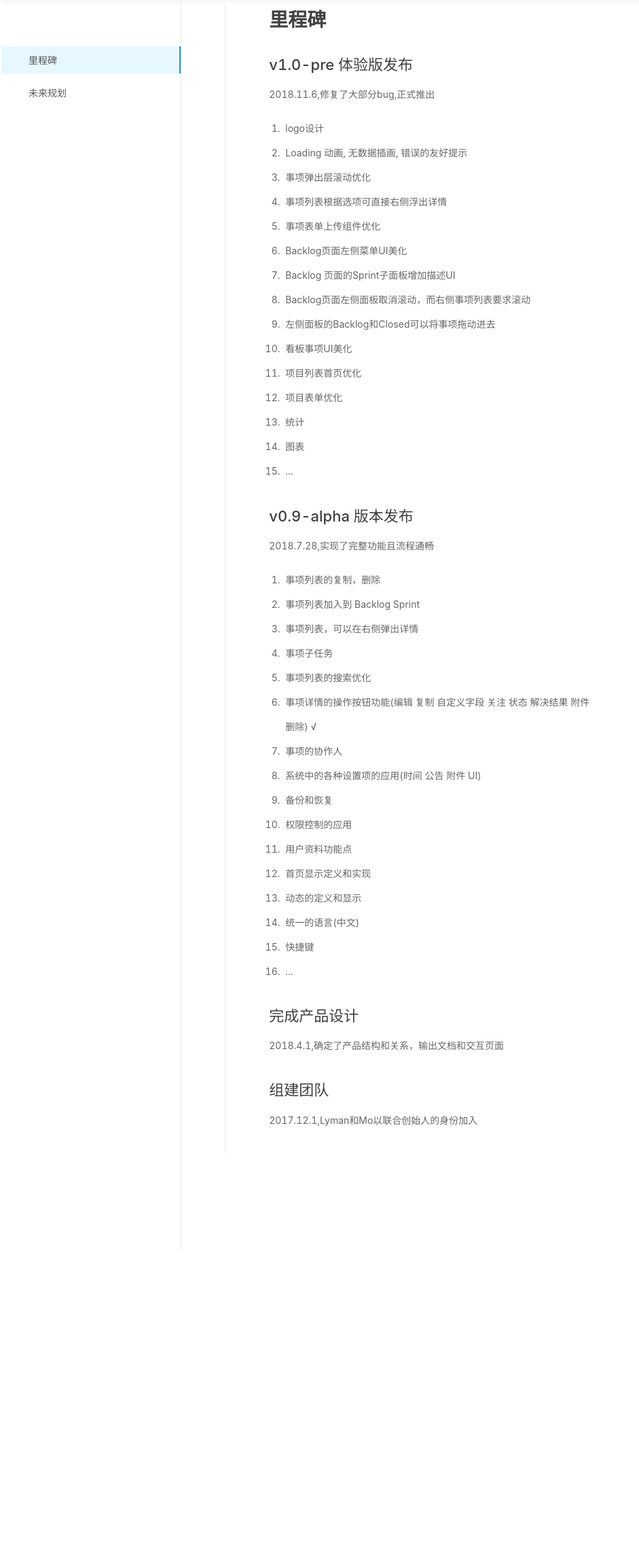
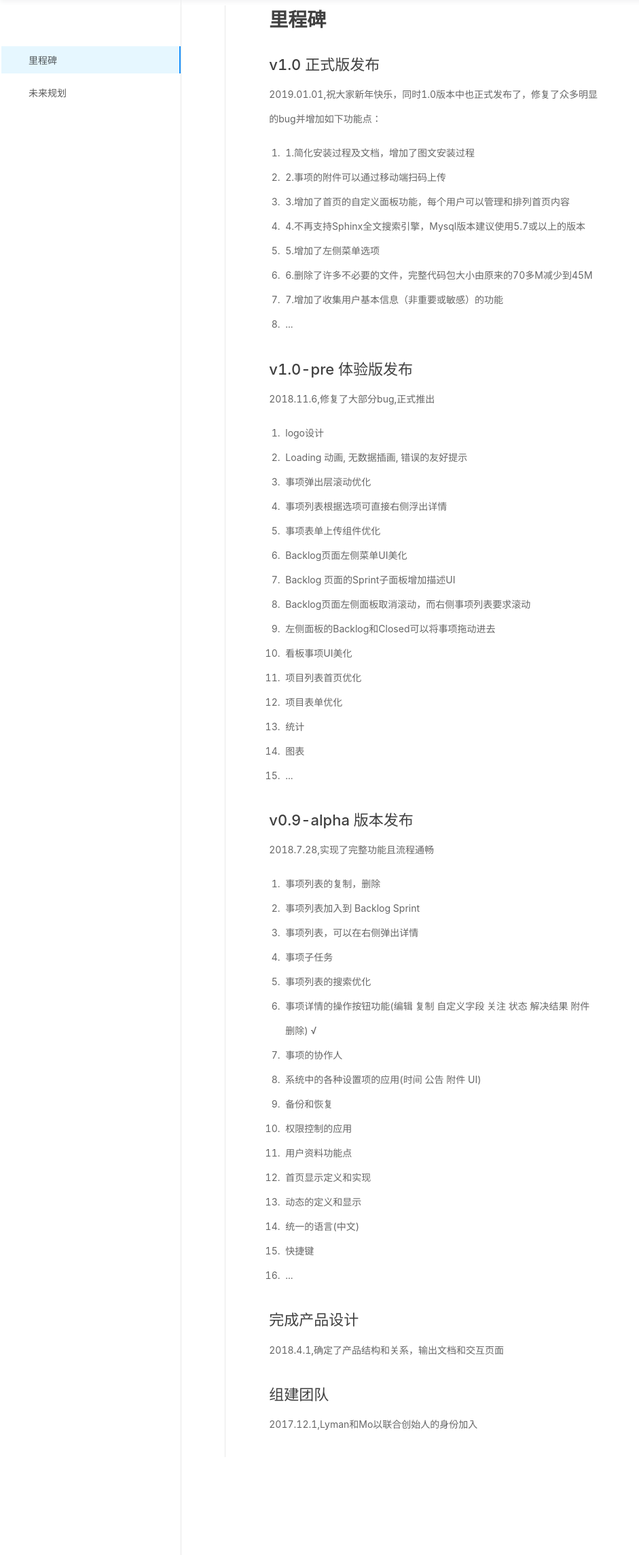
Before and after one commit to gopeak/masterlab_site, a PHP site: page /milestone.php in a window 1280 px wide. Shown: the part 64-2351 px from the top of the page at 68% size, without its empty margins (0-941 px from the left). Before the commit the page ends 1904 px from the top, so only its background shows below. Run offline with PHP 8.4, Linux system fonts and the light colour scheme; some libraries are stand-ins or nearby versions.

Commit message:
里程碑自己发布了1.0版本说明

```diff
--- a/ant/download.php
+++ b/ant/download.php
@@ -222,7 +222,7 @@ if (isset($_GET['file'])) {
             <h2>下 载</h2>
             <span class="separator"></span>
             <div class="info-content">
-                <p class="main-info">源代码托管于<a href="https://github.com/gopeak/masterlab/"> Github </a>，目前处于正式发布前的体验测试中</p>
+                <p class="main-info">源代码托管于<a href="https://github.com/gopeak/masterlab/"> Github </a></p>
                 <p class="main-info">Masterlab-full-last.zip为完整的代码包，无需安装Git和Composer命令行工具，安装过程详见<a href="help.php?md=install"> 文档 </a>页面 </p>
             </div>
         </section>
--- a/ant/milestone.php
+++ b/ant/milestone.php
@@ -49,6 +49,19 @@ $page = 'milestone';
         <div class="main-container ant-col-xs-24 ant-col-sm-24 ant-col-md-18 ant-col-lg-19">
             <article class="markdown">
                 <h1><!-- react-text: 7590 -->里程碑<!-- /react-text --></h1>
+
+                <h2>v1.0 正式版发布</h2>
+                <p>2019.01.01,祝大家新年快乐，同时1.0版本中也正式发布了，修复了众多明显的bug并增加如下功能点：</p>
+                <ol>
+                    <li>1.简化安装过程及文档，增加了图文安装过程</li>
+                    <li>2.事项的附件可以通过移动端扫码上传</li>
+                    <li>3.增加了首页的自定义面板功能，每个用户可以管理和排列首页内容</li>
+                    <li>4.不再支持Sphinx全文搜索引擎，Mysql版本建议使用5.7或以上的版本</li>
+                    <li>5.增加了左侧菜单选项</li>
+                    <li>6.删除了许多不必要的文件，完整代码包大小由原来的70多M减少到45M</li>
+                    <li>7.增加了收集用户基本信息（非重要或敏感）的功能</li>
+                    <li>...</li>
+                    <p></p>
                 <h2>v1.0-pre 体验版发布</h2>
                 <p>2018.11.6,修复了大部分bug,正式推出</p>
                 <ol>
```
